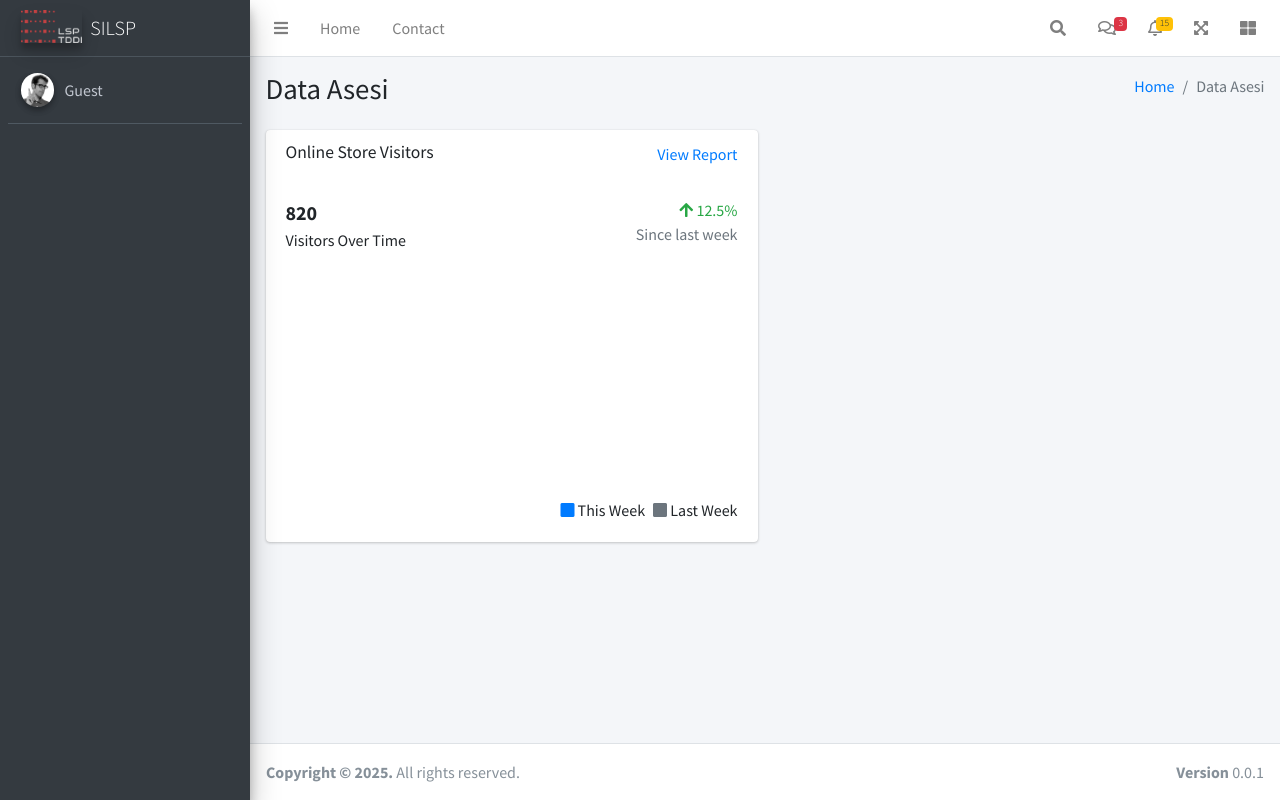
After one commit to SATRIAARROZAK/silsp, a Spring Boot app: page /admin/data-asesi in a window 1280 px wide. The commit adds this page. Run offline with Spring Boot 4, Linux system fonts and the light colour scheme; a map, chart or similar area stays blank; some of the project's set-up classes (security, data sources, template engines, error pages and the like) are left out, and stand-ins take their place; some libraries are stand-ins or nearby versions.

Commit message:
make menu data-asesi

```diff
--- a/pom.xml
+++ b/pom.xml
@@ -42,6 +42,11 @@
 		<dependency>
 			<groupId>org.springframework.boot</groupId>
 			<artifactId>spring-boot-starter-thymeleaf</artifactId>
+		</dependency>
+		<dependency>
+			<groupId>nz.net.ultraq.thymeleaf</groupId>
+			<artifactId>thymeleaf-layout-dialect</artifactId>
+			<version>3.4.0</version>
 		</dependency>
 		<dependency>
 			<groupId>org.springframework.boot</groupId>
--- a/src/main/java/com/lsptddi/silsp/controller/admin/AdminController.java
+++ b/src/main/java/com/lsptddi/silsp/controller/admin/AdminController.java
@@ -6,7 +6,6 @@ import org.springframework.ui.Model;
 import org.springframework.web.bind.annotation.GetMapping;
 import org.springframework.web.bind.annotation.RequestMapping;
 import com.lsptddi.silsp.service.SidebarService;
-
 
 // Objek User tiruan untuk simulasi
 class User {
@@ -33,7 +32,7 @@ public class AdminController {
     @Autowired
     private SidebarService sidebarService;
 
-    @GetMapping("/dashboard")
+    @GetMapping
     public String showAdminDashboard(Model model) {
 
         // Simulasi: Membuat objek user yang sedang login
@@ -42,16 +41,22 @@ public class AdminController {
         // Mengirim objek user dan judul halaman ke frontend
         model.addAttribute("user", loggedInUser);
         model.addAttribute("pageTitle", "Admin Dashboard");
+        model.addAttribute("menuItems", sidebarService.getAdminMenuItems());
 
         return "layouts/admin/dashboard";
     }
 
-    @GetMapping("/asesi")
-    public String showAsesiListPage(Model model) {
-        // ... (logika data asesi Anda) ...
+    @GetMapping("/data-asesi")
+    public String index() {
+        return "pages/admin/asesi/asesi-list";
+    }
 
-        // Tambahkan daftar menu ke model
-        model.addAttribute("menuItems", sidebarService.getAdminMenuItems());
-        return "pages/admin/asesi-list";
-    }
+    // @GetMapping("/asesi")
+    // public String showAsesiListPage(Model model) {
+    // // ... (logika data asesi Anda) ...
+
+    // // Tambahkan daftar menu ke model
+    // model.addAttribute("menuItems", sidebarService.getAdminMenuItems());
+    // return "pages/admin/asesi-list";
+    // }
 }
--- a/src/main/resources/templates/fragments/header.html
+++ b/src/main/resources/templates/fragments/header.html
@@ -43,5 +43,10 @@
     th:href="@{/plugins/datatables-responsive/css/responsive.bootstrap4.min.css}"
   />
 
+  <link
+    rel="stylesheet"
+    th:href="@{/plugins/datatables-buttons/css/buttons.bootstrap4.min.css}"
+  />
+
   <link rel="stylesheet" th:href="@{/dist/css/adminlte.min.css}" />
 </head>
--- a/src/main/resources/templates/fragments/sidebar.html
+++ b/src/main/resources/templates/fragments/sidebar.html
@@ -40,7 +40,13 @@
       >
         <th:block th:if="${user != null && user.role == 'ADMIN'}">
           <li class="nav-header">ADMINISTRATOR</li>
-          <li class="nav-item" th:each="item : ${menuItems}">
+          <li class="nav-item">
+            <a th:href="@{/admin}" class="nav-link">
+              <i class="nav-icon fas fa-home"></i>
+              <p>Dashboard</p>
+            </a>
+          </li>
+          <!-- <li class="nav-item" th:each="item : ${menuItems}">
             <a
               th:href="@{${item.url}}"
               class="nav-link"
@@ -48,6 +54,42 @@
             >
               <i class="nav-icon" th:classappend="${item.icon}"></i>
               <p th:text="${item.label}">Dashboard</p>
+            </a>
+          </li> -->
+          <li class="nav-item">
+            <a th:href="@{/admin/data-asesi}" class="nav-link">
+              <i class="nav-icon fas fa-users"></i>
+              <p>Data Asesi</p>
+            </a>
+          </li>
+          <li class="nav-item">
+            <a th:href="@{/admin/asesors}" class="nav-link">
+              <i class="nav-icon fas fa-users"></i>
+              <p>Data Asesor</p>
+            </a>
+          </li>
+          <li class="nav-item">
+            <a th:href="@{/admin/surattugas}" class="nav-link">
+              <i class="nav-icon fas fa-file-alt"></i>
+              <p>Surat Tugas</p>
+            </a>
+          </li>
+          <li class="nav-item">
+            <a th:href="@{/admin/skema}" class="nav-link">
+              <i class="nav-icon fas fa-list-alt"></i>
+              <p>Skema</p>
+            </a>
+          </li>
+          <li class="nav-item">
+            <a th:href="@{/admin/tuk}" class="nav-link">
+              <i class="nav-icon fas fa-building"></i>
+              <p>TUK</p>
+            </a>
+          </li>
+          <li class="nav-item">
+            <a th:href="@{/admin/jadwal}" class="nav-link">
+              <i class="nav-icon fas fa-calendar-plus"></i>
+              <p>Jadwal Sertifikasi</p>
             </a>
           </li>
         </th:block>
--- a/src/main/resources/templates/layouts/admin/dashboard.html
+++ b/src/main/resources/templates/layouts/admin/dashboard.html
@@ -1,27 +1,95 @@
 <!DOCTYPE html>
-<html lang="en" xmlns:th="http://www.thymeleaf.org" xmlns:layout="http://www.ultraq.net.nz/thymeleaf/layout">
-
-<head th:replace="~{fragments/header :: header(~{::title/text()})}">
-    <title>Dashboard</title>
-</head>
+<html
+  lang="en"
+  xmlns:th="http://www.thymeleaf.org"
+  xmlns:layout="http://www.ultraq.net.nz/thymeleaf/layout"
+>
+  <head th:replace="~{fragments/header :: header('Beranda')}"></head>
 
   <body class="hold-transition sidebar-mini">
     <div class="wrapper">
-
       <div th:replace="~{fragments/navbar :: navbar}"></div>
 
       <div th:replace="~{fragments/sidebar :: sidebar}"></div>
 
       <div class="content-wrapper">
-        <th:block layout:fragment="content"></th:block>
+        <div class="content-header">
+          <div class="container-fluid">
+            <div class="row mb-2">
+              <div class="col-sm-6">
+                <div layout:fragment="page-title">
+                  <h1 class="m-0">Dashboard</h1>
+                </div>
+              </div>
+              <!-- /.col -->
+              <div class="col-sm-6">
+                <div layout:fragment="breadcrumb">
+                  <ol class="breadcrumb float-sm-right">
+                    <li class="breadcrumb-item">
+                      <a th:href="@{/}">Beranda</a>
+                    </li>
+                  </ol>
+                </div>
+              </div>
+              <!-- /.col -->
+            </div>
+            <!-- /.row -->
+          </div>
+          <!-- /.container-fluid -->
+        </div>
+        <!-- /.content-header -->
+
+        <div class="content" layout:fragment="content">
+          <div class="container-fluid">
+            <div class="row">
+              <div class="col-lg-6">
+                <div class="card">
+                  <div class="card-header border-0">
+                    <div class="d-flex justify-content-between">
+                      <h3 class="card-title">Online Store Visitors</h3>
+                      <a href="javascript:void(0);">View Report</a>
+                    </div>
+                  </div>
+                  <div class="card-body">
+                    <div class="d-flex">
+                      <p class="d-flex flex-column">
+                        <span class="text-bold text-lg">820</span>
+                        <span>Visitors Over Time</span>
+                      </p>
+                      <p class="ml-auto d-flex flex-column text-right">
+                        <span class="text-success">
+                          <i class="fas fa-arrow-up"></i> 12.5%
+                        </span>
+                        <span class="text-muted">Since last week</span>
+                      </p>
+                    </div>
+                    <!-- /.d-flex -->
+
+                    <div class="position-relative mb-4">
+                      <canvas id="visitors-chart" height="200"></canvas>
+                    </div>
+
+                    <div class="d-flex flex-row justify-content-end">
+                      <span class="mr-2">
+                        <i class="fas fa-square text-primary"></i> This Week
+                      </span>
+
+                      <span>
+                        <i class="fas fa-square text-gray"></i> Last Week
+                      </span>
+                    </div>
+                  </div>
+                </div>
+              </div>
+            </div>
+          </div>
+        </div>
       </div>
 
       <div th:replace="~{fragments/footer :: footer}"></div>
-
     </div>
     <div th:replace="~{fragments/scripts :: scripts}"></div>
 
     <th:block layout:fragment="page-scripts"></th:block>
-
   </body>
 </html>
--- /dev/null
+++ b/src/main/resources/templates/pages/admin/asesi/asesi-list.html
@@ -0,0 +1,21 @@
+<!DOCTYPE html>
+<html
+  lang="en"
+  xmlns:th="http://www.thymeleaf.org"
+  xmlns:layout="http://www.ultraq.net.nz/thymeleaf/layout"
+  layout:decorate="~{layouts/admin/dashboard}"
+>
+  <head th:replace="~{fragments/header :: header('Data Asesi')}"></head>
+
+  <body>
+    <div layout:fragment="page-title">
+      <h1 class="m-0">Data Asesi</h1>
+    </div>
+    <div layout:fragment="breadcrumb">
+      <ol class="breadcrumb float-sm-right">
+        <li class="breadcrumb-item"><a href="#">Home</a></li>
+        <li class="breadcrumb-item active">Data Asesi</li>
+      </ol>
+    </div>
+  </body>
+</html>
```
Also changed, not shown: src/main/java/com/lsptddi/silsp/config/SecurityConfig.java (+7 -7 lines), src/main/java/com/lsptddi/silsp/controller/GlobalControllerAdvice.java (added, +32 -0 lines), src/main/resources/templates/fragments/scripts.html (+32 -3 lines). Lines whose indentation alone changed are shown as unchanged.
